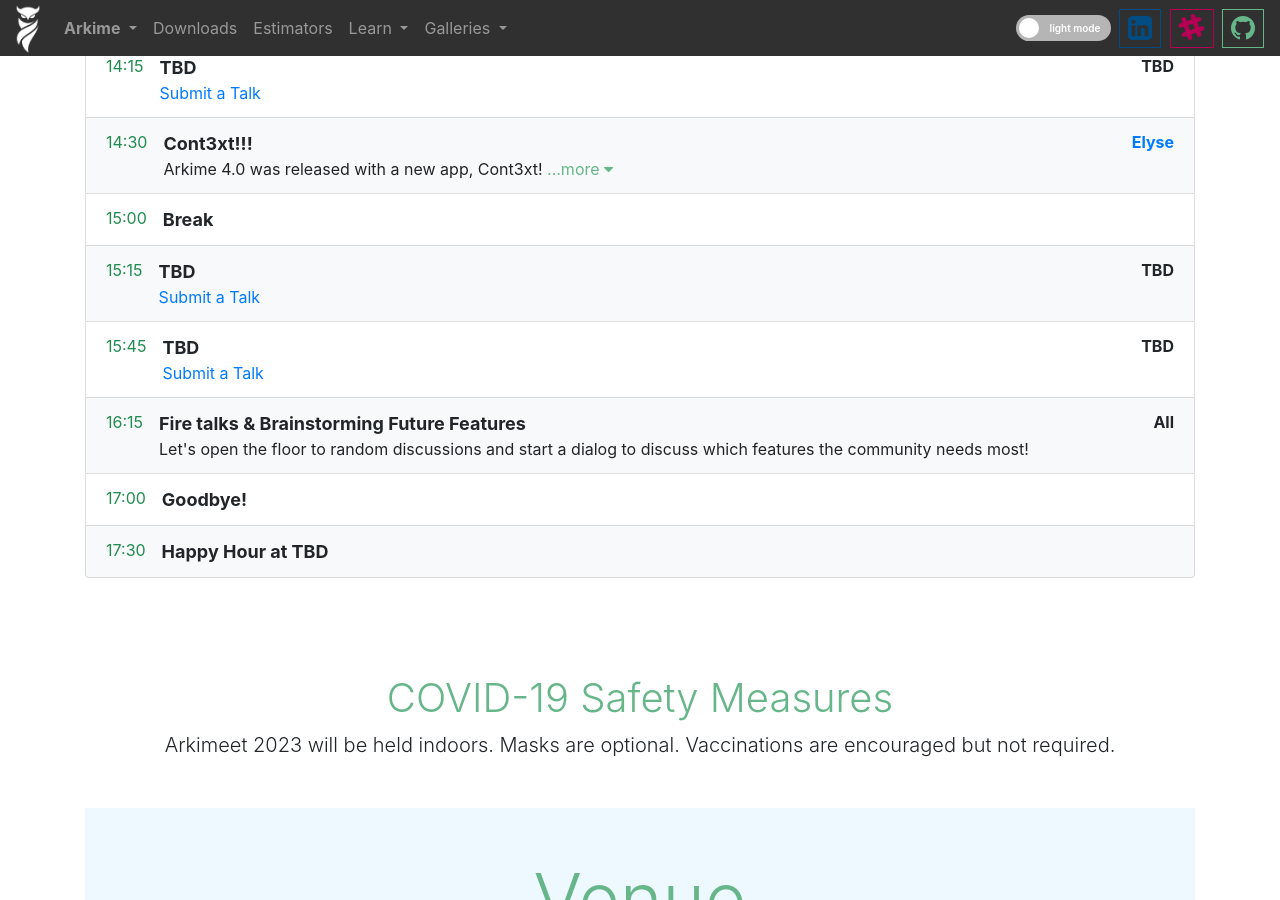
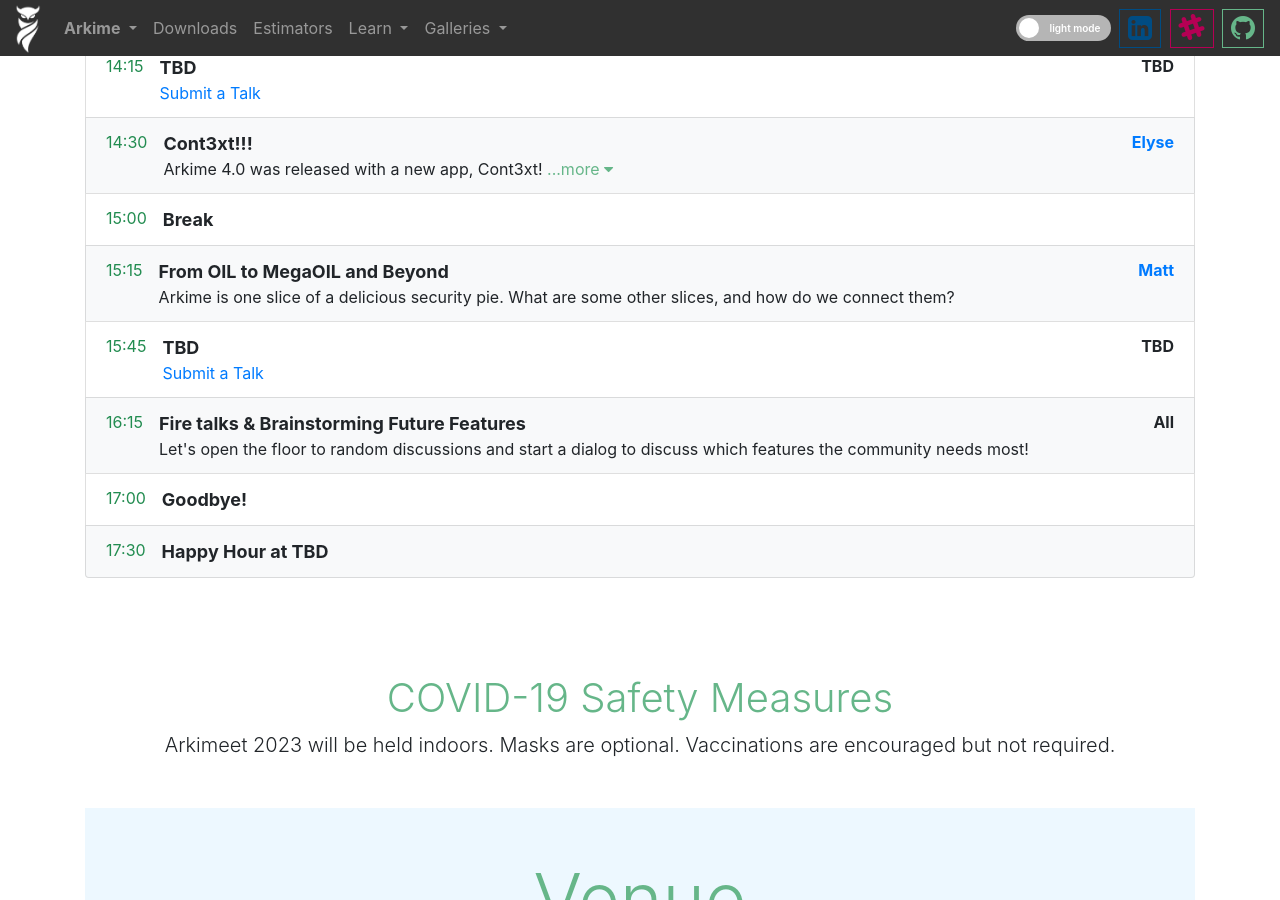
Before and after one commit to arkime/arkimeweb, a Jekyll site: the page built from arkimeet.html, in a window 1280 px wide and 900 px high, scrolled down 1908 px. Built offline with Jekyll 4.4.1, drawn with Linux system fonts in a browser that asks for light colours; some of the changed text lies outside the part shown.

Commit message:
add matt to agenda

```diff
--- a/arkimeet.html
+++ b/arkimeet.html
@@ -446,28 +446,15 @@ title: Arkimeet
                 <div class="mr-auto dark-primary-theme-text">15:15</div>
                 <div class="pl-3 flex-fill">
                   <div class="agenda-title">
-                    TBD
+                    From OIL to MegaOIL and Beyond
                   </div>
                   <span class="agenda-description">
-                    <a href="https://docs.google.com/forms/d/e/1FAIpQLSe2LEkctWBn8Oup13FXIhxoe9GHRvtVyCth49h7sYuybr_ldg/viewform"
-                      class="no-decoration">
-                      Submit a Talk
-                    </a>
-                    <!-- <a class="agenda-description-more-btn cursor-pointer primary-theme-text no-wrap"
-                      onclick="showMore(event)">
-                      ...more&nbsp;<span class="fa fa-caret-down"></span>
-                    </a>
-                    <span class="agenda-description-more-text" style="display:none;">
-                    </span>
-                    <a class="agenda-description-less-btn cursor-pointer primary-theme-text no-wrap"
-                      onclick="showLess(event)"
-                      style="display:none;">
-                      less&nbsp;<span class="fa fa-caret-up"></span>
-                    </a> -->
+                    Arkime is one slice of a delicious security pie.
+                    What are some other slices, and how do we connect them?
                   </span>
                 </div>
                 <div class="pl-3 flex-fill mr-n1 text-right">
-                  <strong>TBD</strong>
+                  <strong><a href class="no-decoration" data-toggle="modal" data-target="#mattbio">Matt</a></strong>
                 </div>
               </div>
             </li>
@@ -688,6 +675,16 @@ title: Arkimeet
                   See bio
                 </a>
               </div>
+              <div class="mb-1">
+                <img src="assets/speakers/matt.jpg" height="120px" style="border-radius:6px" />
+                <br>
+                <strong>Matt Carothers</strong>
+                <p class="mb-1">Senior Principal Security Architect</p>
+                <a class="btn btn-outline-danger btn-sm"
+                  data-toggle="modal" data-target="#mattbio">
+                  See bio
+                </a>
+              </div>
             </div>
             <div class="text-center mt-4">
               <a href="https://docs.google.com/forms/d/e/1FAIpQLSe2LEkctWBn8Oup13FXIhxoe9GHRvtVyCth49h7sYuybr_ldg/viewform"
@@ -791,6 +788,30 @@ title: Arkimeet
       </div>
     </div>
 
+    <div class="modal" id="mattbio" tabindex="-1" aria-hidden="true">
+      <div class="modal-dialog modal-dialog-centered text-center">
+        <div class="modal-content">
+          <div class="modal-header">
+            <h5 class="modal-title">Matt Carothers</h5>
+            <button type="button" class="close" data-dismiss="modal" aria-label="Close">
+              <span aria-hidden="true">&times;</span>
+            </button>
+          </div>
+          <div class="modal-body">
+            <img src="assets/speakers/matt.jpg" height="120px" style="border-radius:6px" />
+            <p class="mb-1"><strong>Senior Principal Security Architect</strong></p>
+            Matt Carothers is a Sagittarius. He enjoys sunsets, long hikes in the mountains,
+            and intrusion detection. After studying Computer Science at the University of
+            Oklahoma, he accepted a position with Cox Communications in 2001 under the
+            leadership of renowned thought leader and virtuoso bass player William “Wild Bill”
+            Beesley, who asked to be credited in this bio. There Matt formed Cox's first abuse
+            department, which he led for several years, and today he serves as Cox's
+            Senior Principal Security Architect.
+          </div>
+        </div>
+      </div>
+    </div>
+
   </div>
 
   <!-- footer -->
```
Also changed, not shown: other parts of arkimeet.html (+1 -1 lines), assets/speakers/matt.jpg (added).
